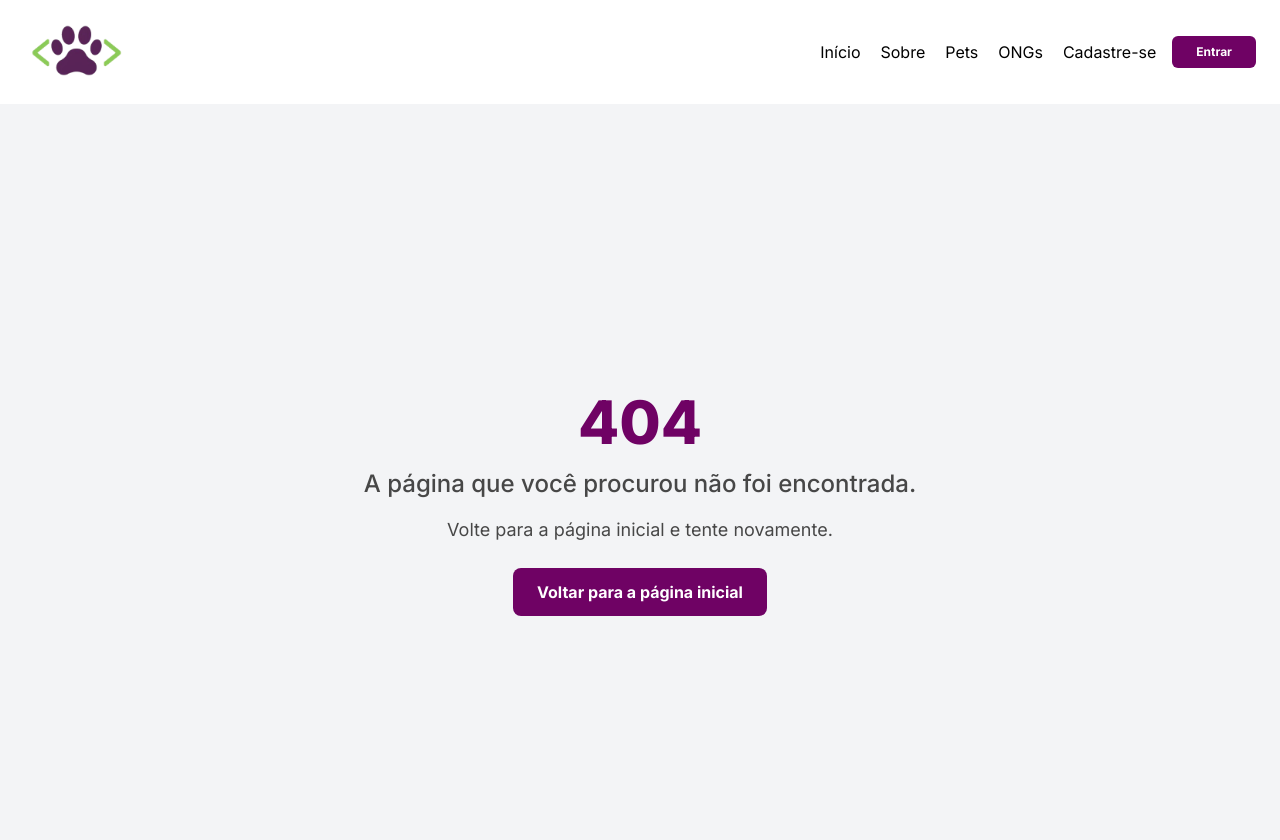
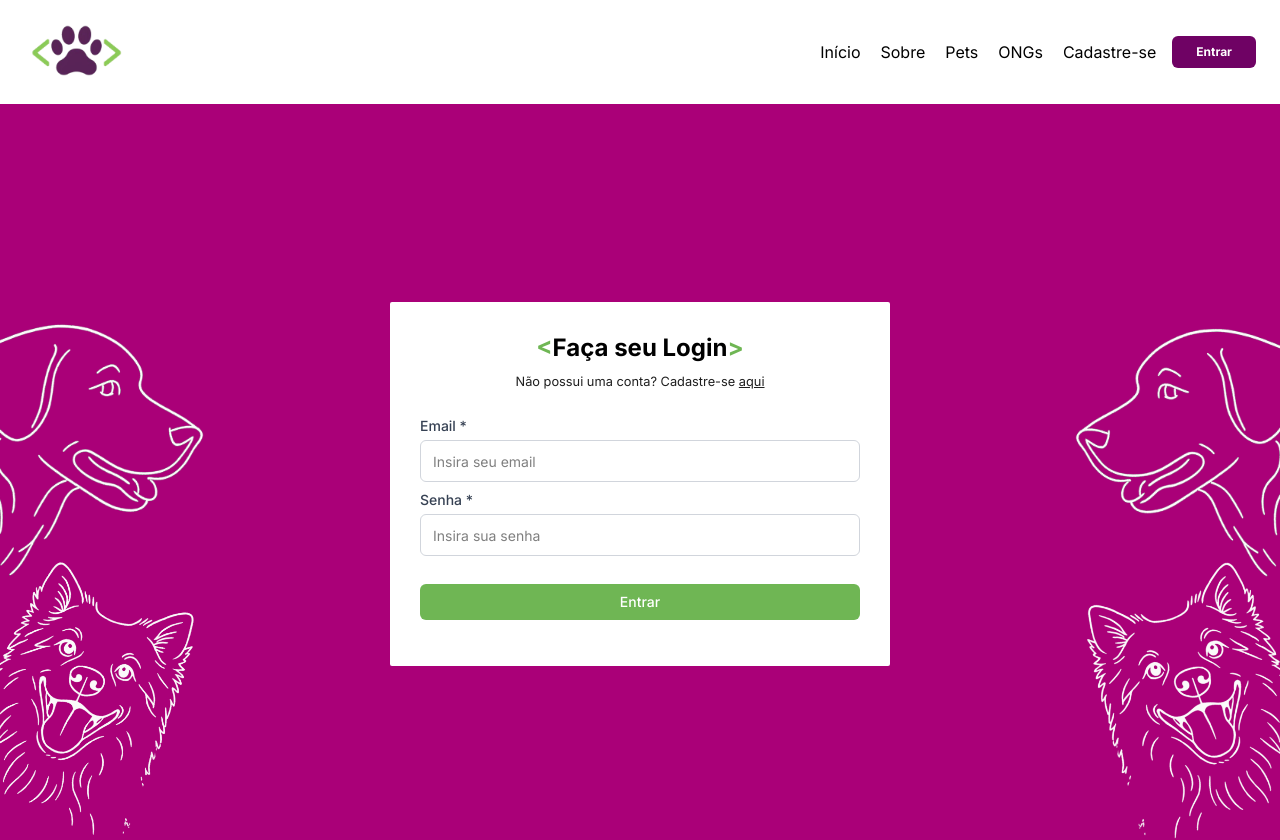
Before and after one commit to flaviare1s/conectapet-front, a React (Vite) app: page /login in a window 1280 px wide. Shown: the top 840 px of the page. Built offline with nearby package versions, Linux system fonts and the light colour scheme.

Commit message:
fix:url /login

```diff
--- a/src/App.jsx
+++ b/src/App.jsx
@@ -35,7 +35,7 @@
         <Routes>
           <Route path="/" element={<Home />} />
           <Route path="/about" element={<About />} />
-          <Route path="" element={<Login />} />
+          <Route path="/login" element={<Login />} />
           <Route path="/signup" element={<SelectAccountType />} />
           <Route path="/signup/user" element={<UserRegister />} />
           <Route path="/signup/guardian" element={<GuardianRegister />} />
```
